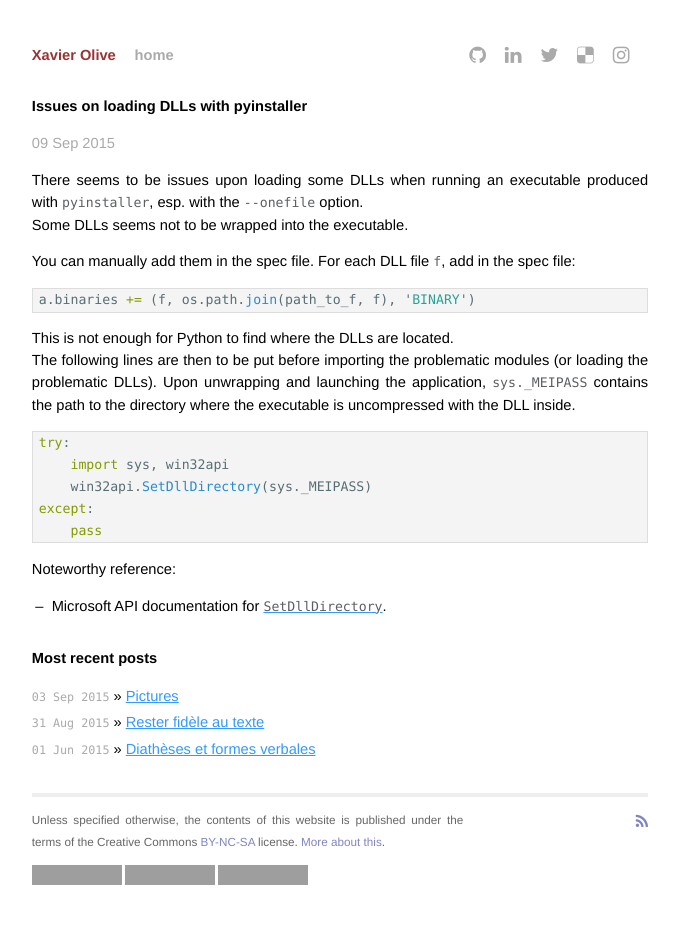
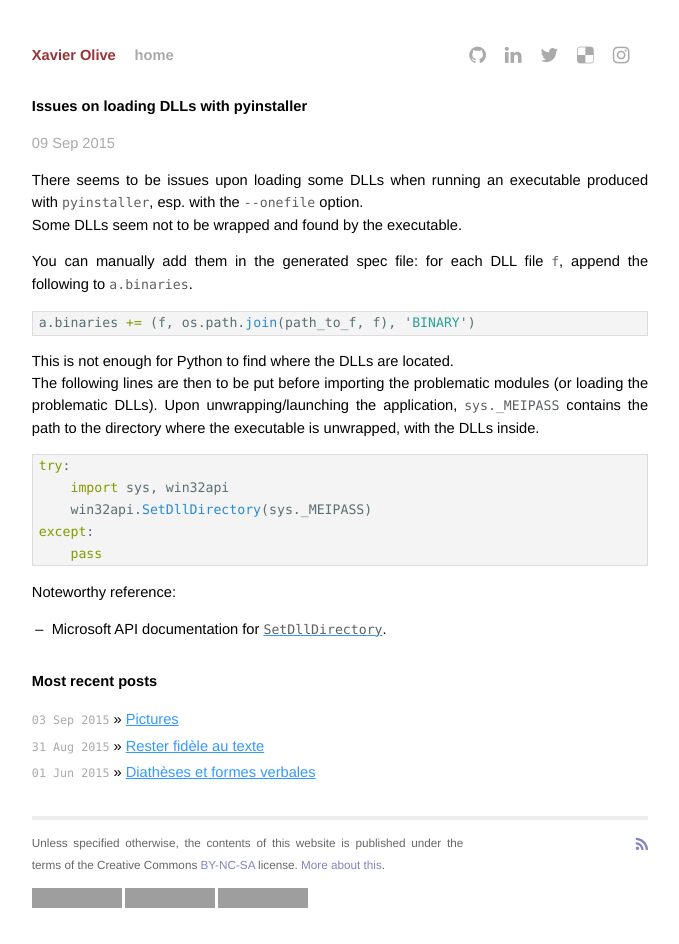
Before and after one commit to xoolive/xoolive.github.io, a Jekyll site: the page built from _posts/2015-09-09-issues-on-loading-dlls-with-pyinstaller.md, in a window 1280 px wide, cut to the strip 0-944 px from the top of the page. Shown: the whole strip, without its empty margins (300-979 px from the left). Built offline with Jekyll 4.4.1, drawn with Linux system fonts in a browser that asks for light colours; nearby versions of some CDN libraries; Markdown is read by kramdown in place of the engine named in the settings; grey boxes are pictures that could not be loaded.

Commit message:
Fix grammar and phrasing

````diff
--- a/_posts/2015-09-09-issues-on-loading-dlls-with-pyinstaller.md
+++ b/_posts/2015-09-09-issues-on-loading-dlls-with-pyinstaller.md
@@ -4,16 +4,16 @@ title: Issues on loading DLLs with pyinstaller
 ---
 
 There seems to be issues upon loading some DLLs when running an executable produced with `pyinstaller`, esp. with the `--onefile` option.
-Some DLLs seems not to be wrapped into the executable.
+Some DLLs seem not to be wrapped and found by the executable.
 
-You can manually add them in the spec file. For each DLL file `f`, add in the spec file:
+You can manually add them in the generated spec file: for each DLL file `f`, append the following to `a.binaries`.
 
 ```python
 a.binaries += (f, os.path.join(path_to_f, f), 'BINARY')
 ```
 
 This is not enough for Python to find where the DLLs are located.
-The following lines are then to be put before importing the problematic modules (or loading the problematic DLLs). Upon unwrapping and launching the application, `sys._MEIPASS` contains the path to the directory where the executable is uncompressed with the DLL inside.
+The following lines are then to be put before importing the problematic modules (or loading the problematic DLLs). Upon unwrapping/launching the application, `sys._MEIPASS` contains the path to the directory where the executable is unwrapped, with the DLLs inside.
 
 ```python
 try:
@@ -25,4 +25,4 @@ except:
 
 Noteworthy reference:
 
-- Microsoft API documentation for  [`SetDllDirectory`](https://msdn.microsoft.com/en-us/library/windows/desktop/ms686203%28v=vs.85%29.aspx).
+- Microsoft API documentation for [`SetDllDirectory`](https://msdn.microsoft.com/en-us/library/windows/desktop/ms686203%28v=vs.85%29.aspx).
````
